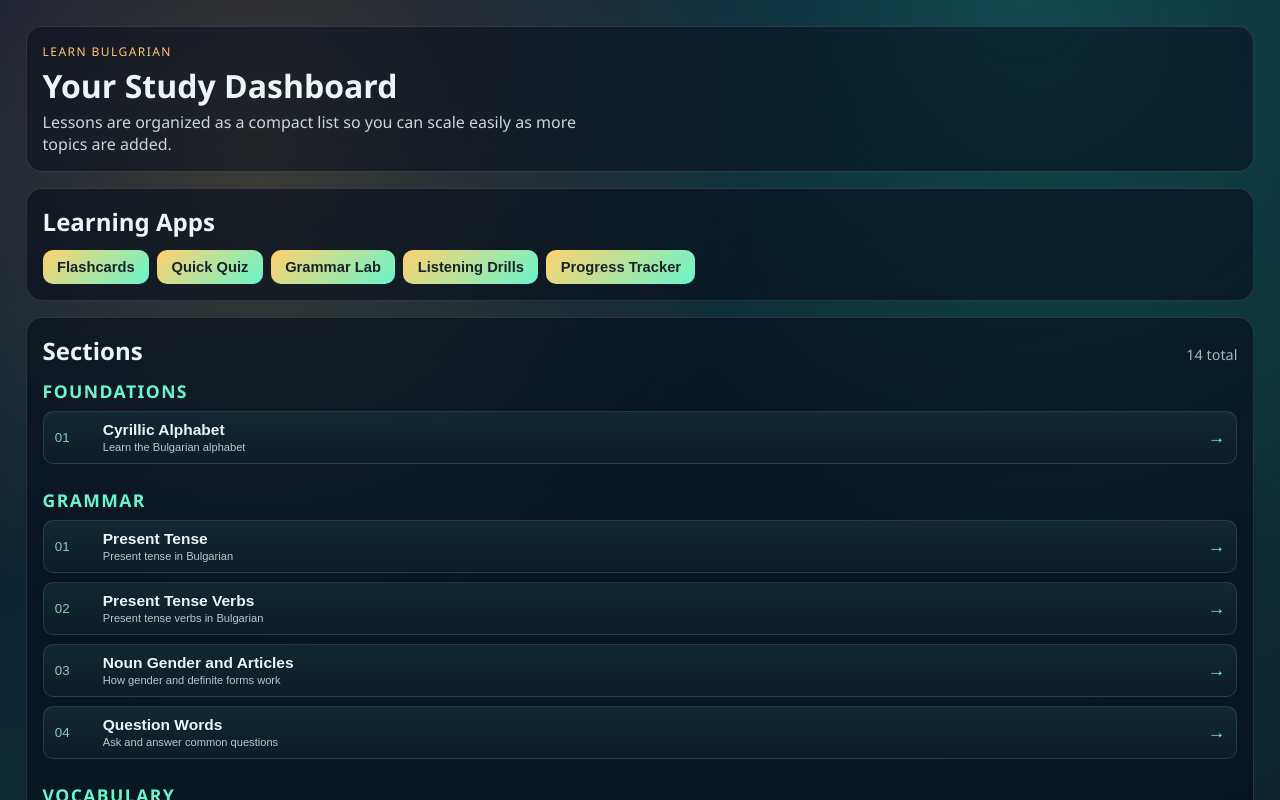
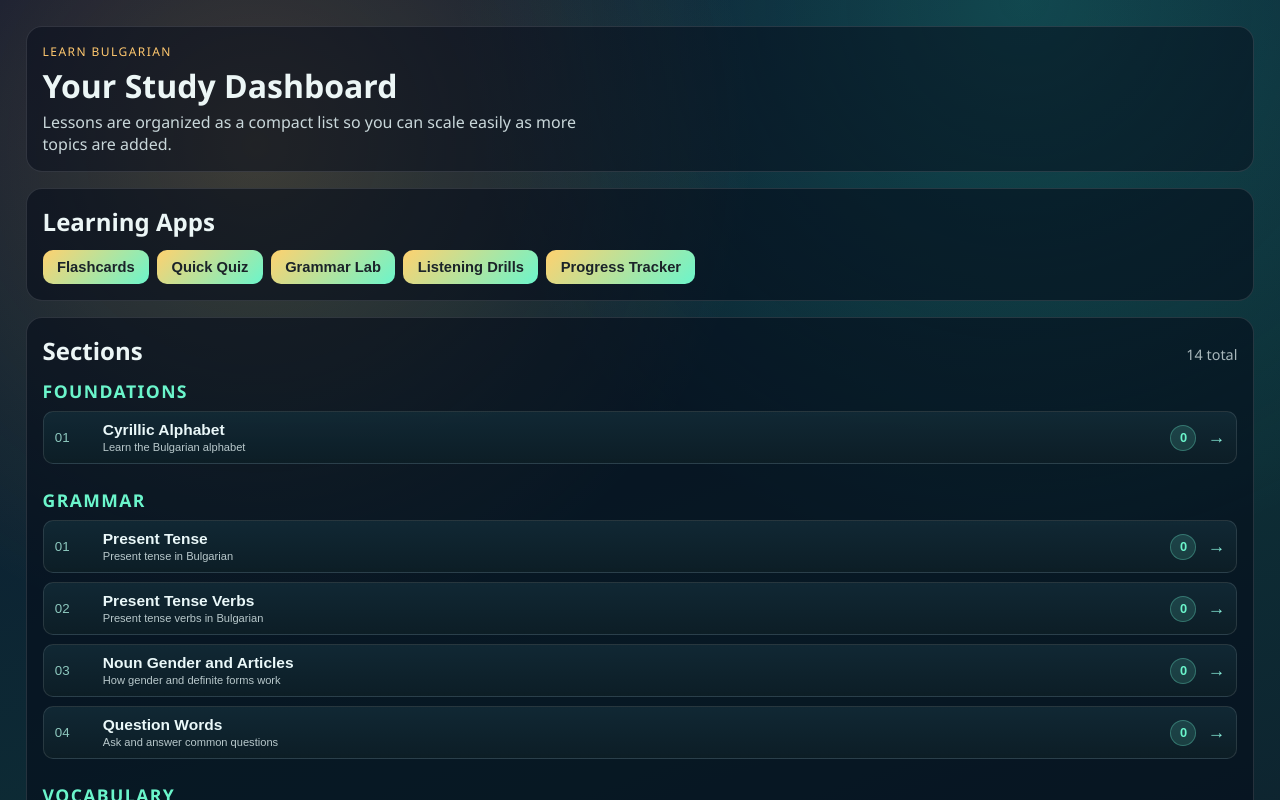
Before and after one commit to damian-tcw524/learn-bg, a Vue app: page /lesson/1 in a window 1280 px wide. Shown: the top 800 px of the page. Built offline with nearby package versions, Linux system fonts and the light colour scheme.

Commit message:
lesson counting
Co-authored-by: Copilot <copilot@github.com>

```diff
--- a/src/Home.vue
+++ b/src/Home.vue
@@ -1,5 +1,5 @@
 <script setup lang="ts">
-import { ref, onMounted, computed } from 'vue'
+import { ref, onMounted, computed, reactive } from 'vue'
 import { useRouter } from 'vue-router'
 
 interface Lesson {
@@ -18,6 +18,7 @@ const router = useRouter()
 const categories = ref<LessonCategory[]>([])
 const loading = ref(true)
 const loadError = ref('')
+const lessonClickCounts = reactive<Record<string, number>>({})
 
 const featureButtons = [
   { label: 'Flashcards', path: '/flashcards' },
@@ -31,6 +32,20 @@ const totalLessons = computed(() => {
   return categories.value.reduce((sum, cat) => sum + cat.lessons.length, 0)
 })
 
+function getClickCount(lessonId: string): number {
+  return lessonClickCounts[lessonId] || 0
+}
+
+function setClickCount(lessonId: string, count: number) {
+  lessonClickCounts[lessonId] = count
+  localStorage.setItem(`lesson_clicks_${lessonId}`, count.toString())
+}
+
+function incrementClickCount(lessonId: string) {
+  const current = getClickCount(lessonId)
+  setClickCount(lessonId, current + 1)
+}
+
 onMounted(async () => {
   try {
     const res = await fetch(`${import.meta.env.BASE_URL}data/roadmap.json`)
@@ -40,6 +55,16 @@ onMounted(async () => {
     }
 
     categories.value = await res.json()
+
+    // Load click counts from localStorage
+    categories.value.forEach((category) => {
+      category.lessons.forEach((lesson) => {
+        const saved = localStorage.getItem(`lesson_clicks_${lesson.id}`)
+        if (saved) {
+          lessonClickCounts[lesson.id] = parseInt(saved, 10)
+        }
+      })
+    })
   } catch (error) {
     loadError.value = error instanceof Error ? error.message : 'Unexpected error while loading lessons.'
   } finally {
@@ -48,6 +73,7 @@ onMounted(async () => {
 })
 
 function goToLesson(lesson: Lesson) {
+  incrementClickCount(lesson.id)
   router.push({
     path: `/lesson/${lesson.id}`,
     query: { file: lesson.file }
@@ -114,6 +140,7 @@ function goToFeature(path: string) {
                 <strong>{{ lesson.title }}</strong>
                 <small>{{ lesson.description }}</small>
               </span>
+              <span class="item-counter">{{ getClickCount(lesson.id) }}</span>
               <span class="item-arrow" aria-hidden="true">→</span>
             </button>
           </div>
@@ -256,7 +283,7 @@ function goToFeature(path: string) {
   border-radius: 10px;
   padding: 0.55rem 0.7rem;
   display: grid;
-  grid-template-columns: auto 1fr auto;
+  grid-template-columns: auto 1fr auto auto;
   gap: 0.7rem;
   align-items: center;
   text-align: left;
@@ -291,6 +318,20 @@ function goToFeature(path: string) {
   line-height: 1.2;
 }
 
+.item-counter {
+  display: inline-flex;
+  align-items: center;
+  justify-content: center;
+  min-width: 1.5rem;
+  height: 1.5rem;
+  border-radius: 50%;
+  background: rgba(110, 240, 210, 0.15);
+  color: #6bf5cb;
+  font-size: 0.8rem;
+  font-weight: 600;
+  border: 1px solid rgba(110, 240, 210, 0.3);
+}
+
 .item-arrow {
   color: #85e9d6;
   font-size: 1.1rem;
```
